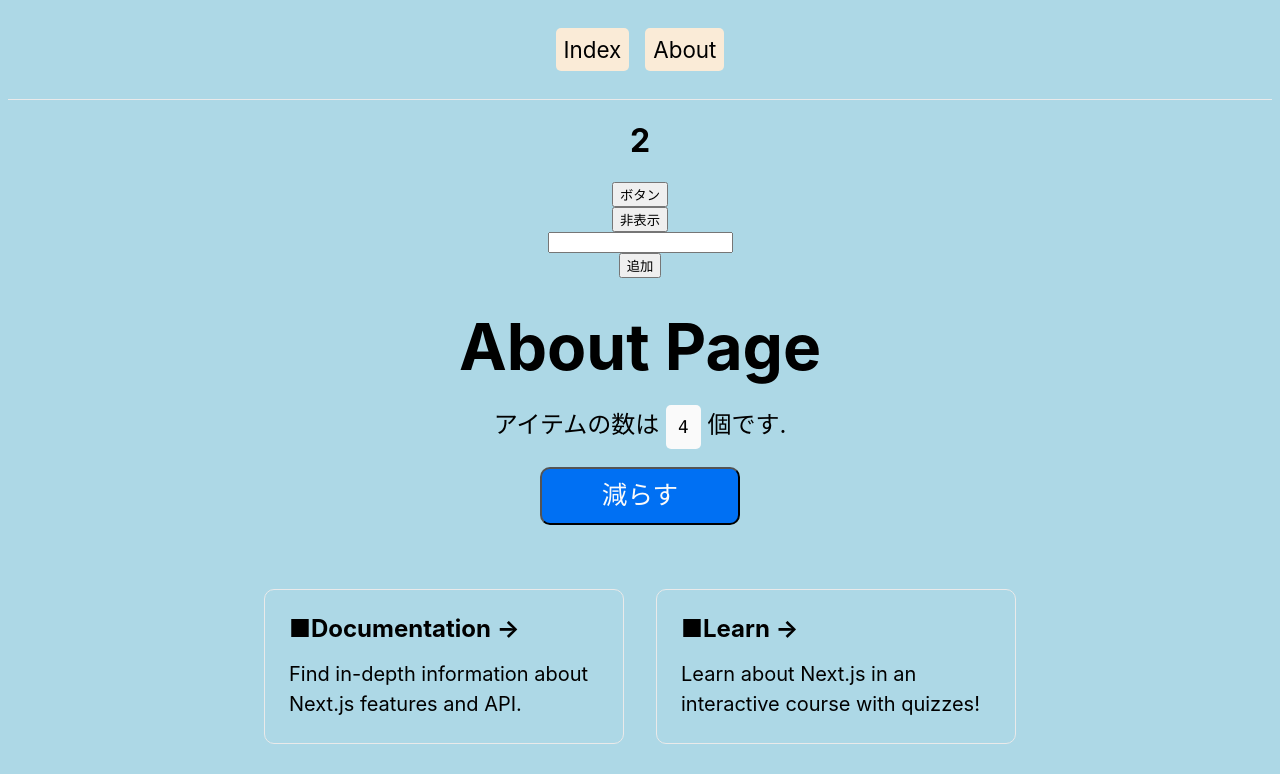
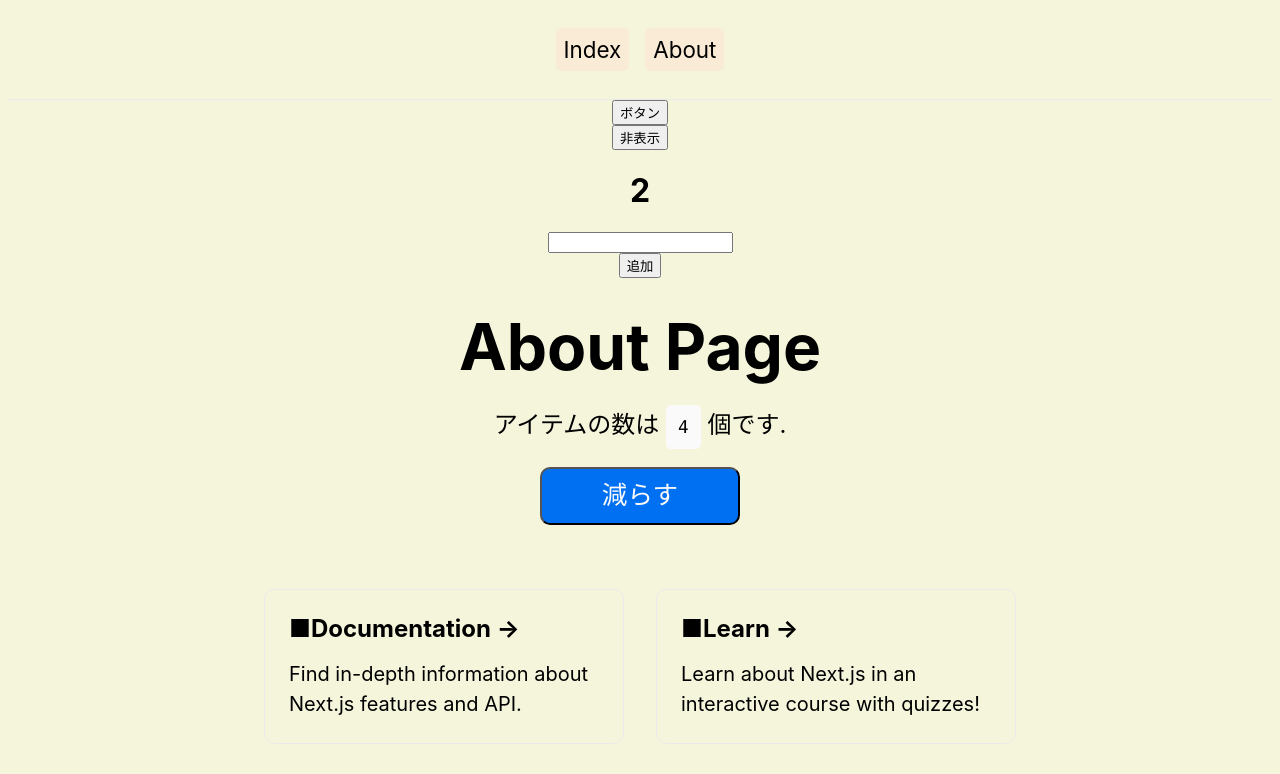
Before and after one commit to mitochon9/study-react02, a Next.js app: page /about in a window 1280 px wide. Shown: the top 774 px of the page. Built offline with nearby package versions, Linux system fonts and the light colour scheme.

Commit message:
✨ useRouterを学びました

```diff
--- a/src/hooks/useBgLightBlue.jsx
+++ /dev/null
@@ -1,10 +0,0 @@
-import { useEffect } from "react";
-
-export const useBgLightBlue = () => {
-  useEffect(() => {
-    document.body.style.backgroundColor = "lightblue";
-    return () => {
-      document.body.style.backgroundColor = "";
-    };
-  }, []);
-};
--- /dev/null
+++ b/src/hooks/useBgLightColor.jsx
@@ -0,0 +1,18 @@
+import { useRouter } from "next/router";
+import { useEffect, useMemo } from "react";
+
+export const useBgLightColor = () => {
+  const router = useRouter();
+  console.log(router);
+
+  const bgColor = useMemo(() => {
+    return router.pathname === "/" ? "lightblue" : "beige";
+  }, [router.pathname]);
+
+  useEffect(() => {
+    document.body.style.backgroundColor = bgColor;
+    return () => {
+      document.body.style.backgroundColor = "";
+    };
+  }, [bgColor]);
+};
--- a/src/pages/_app.jsx
+++ b/src/pages/_app.jsx
@@ -1,13 +1,13 @@
 import Head from "next/head";
 import "src/styles/globals.css";
-import { useBgLightBlue } from "src/hooks/useBgLightBlue";
 import { useCounter } from "src/hooks/useCounter";
 import { useInputArray } from "src/hooks/useInputArray";
+import { useBgLightColor } from "src/hooks/useBgLightColor";
 
 function MyApp({ Component, pageProps }) {
   const counter = useCounter();
   const inputArray = useInputArray();
-  useBgLightBlue();
+  useBgLightColor();
 
   return (
     <>
--- a/src/pages/about.jsx
+++ b/src/pages/about.jsx
@@ -25,9 +25,9 @@
       </Head>
 
       <Header />
-      {isShow ? <h1>{doubleCount}</h1> : null}
       <button onClick={handleClick}>ボタン</button>
       <button onClick={handleDisplay}>{isShow ? "非表示" : "表示"}</button>
+      {isShow ? <h1>{doubleCount}</h1> : null}
 
       <input type="text" value={text} onChange={handleChange} />
       <button onClick={handleAdd}>追加</button>
```
